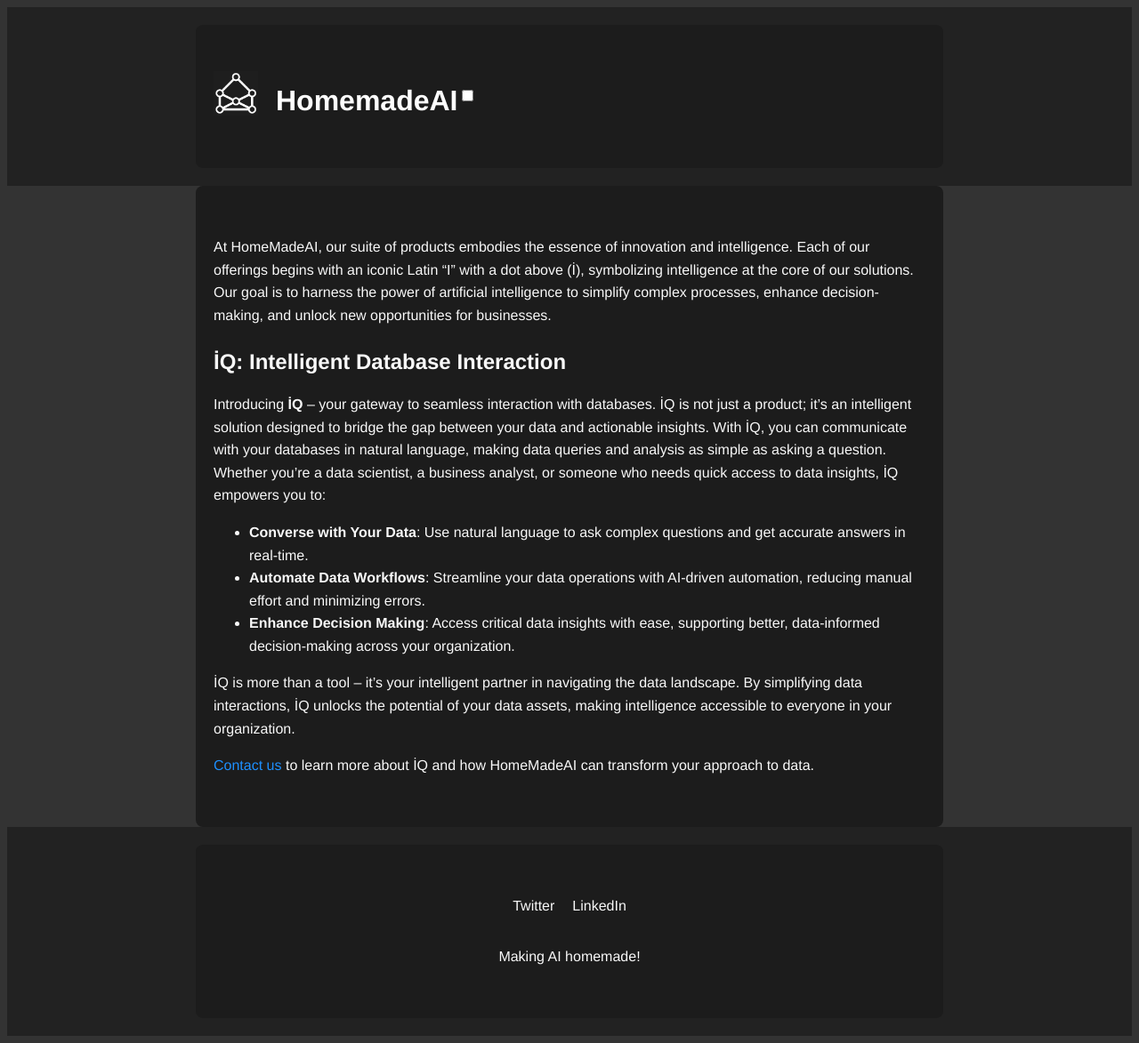
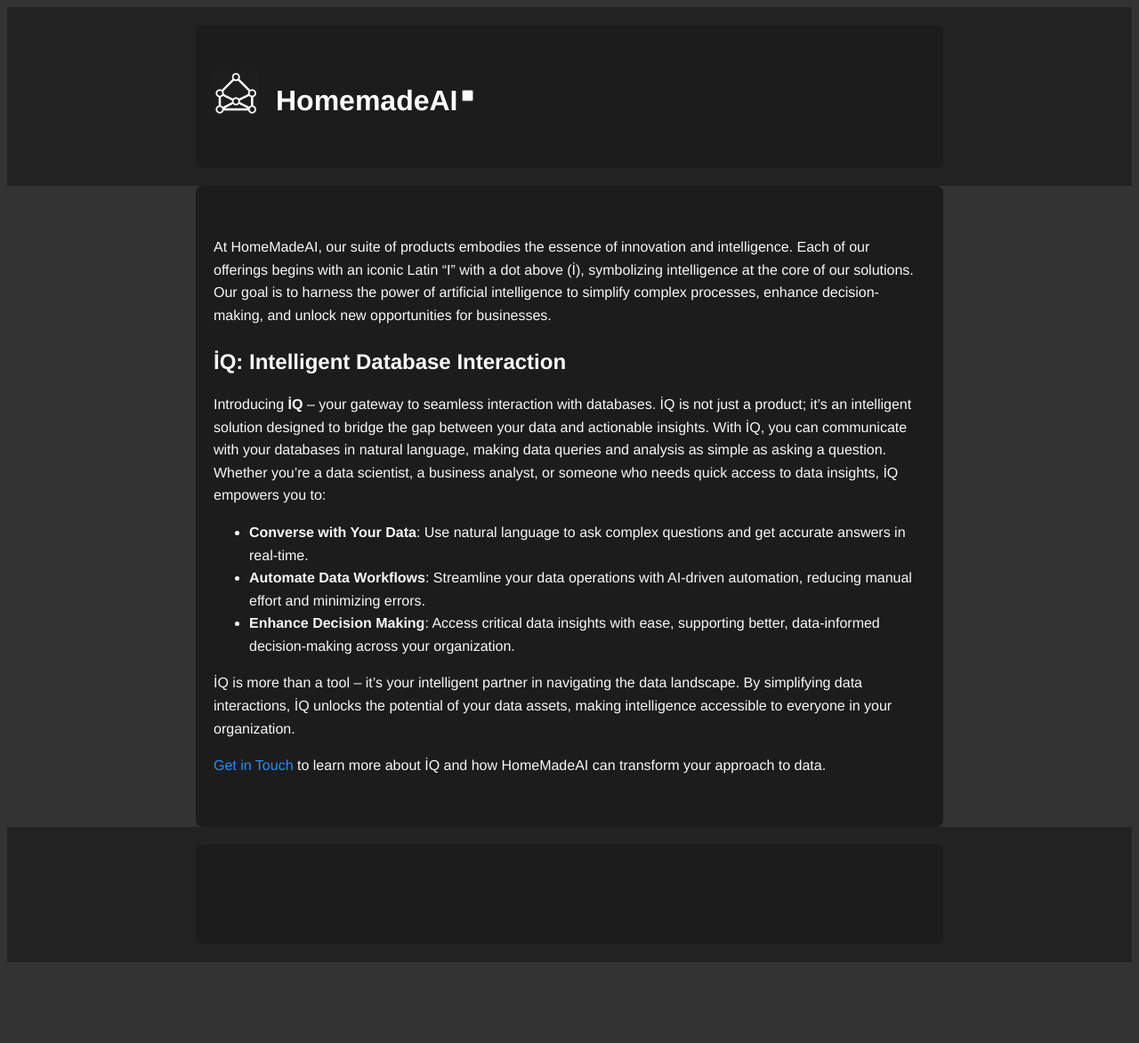
Before and after one commit to hosshonarvar/homemadeai.co, a Jekyll site: the page built from products.markdown, in a window 1280 px wide. Shown: the whole page at 89% size. Built offline with Jekyll 4.4.1, drawn with Linux system fonts in a browser that asks for light colours; after the commit the page ends 1090 px from its top, so only the background shows below that.

Commit message:
minor updates

```diff
--- a/_includes/footer.html
+++ b/_includes/footer.html
@@ -1,10 +1,7 @@
 <footer class="site-footer">
     <div class="wrapper">
         <ul class="footer-links">
-            <li><a href="https://twitter.com/HonarvarHoss">Twitter</a></li>
-            <li><a href="https://www.linkedin.com/in/hossein-honarvar-20913140/">LinkedIn</a></li>
             <!-- Additional footer links -->
         </ul>
-        <p>Making AI homemade!</p>
     </div>
 </footer>
--- a/products.markdown
+++ b/products.markdown
@@ -16,4 +16,4 @@ Introducing **İQ** – your gateway to seamless interaction with databases. İQ
 
 İQ is more than a tool – it's your intelligent partner in navigating the data landscape. By simplifying data interactions, İQ unlocks the potential of your data assets, making intelligence accessible to everyone in your organization.
 
-[Contact us](/contact/) to learn more about İQ and how HomeMadeAI can transform your approach to data.
+<a href="{{ site.baseurl }}/about/">Get in Touch</a> to learn more about İQ and how HomeMadeAI can transform your approach to data.
```
